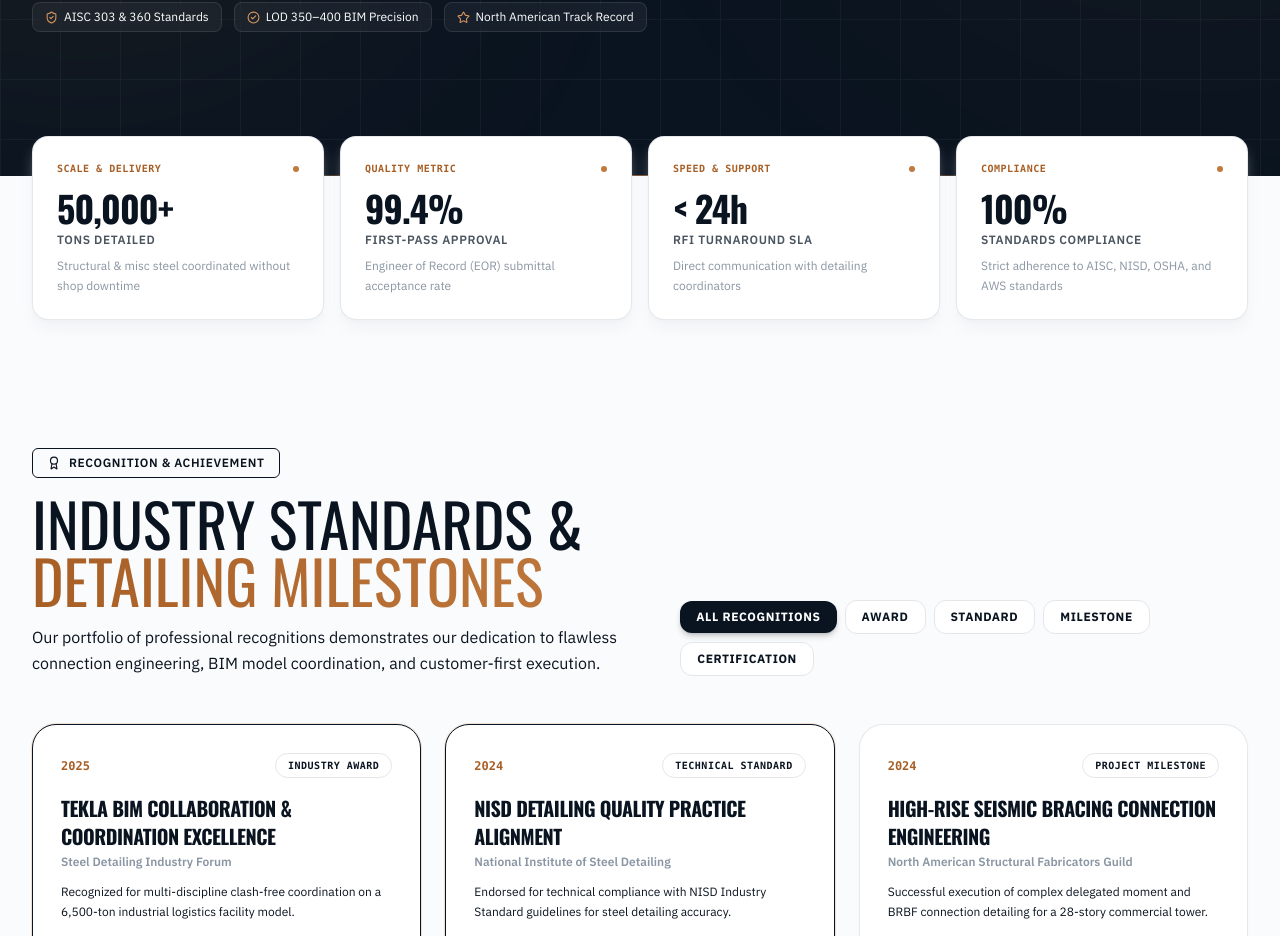
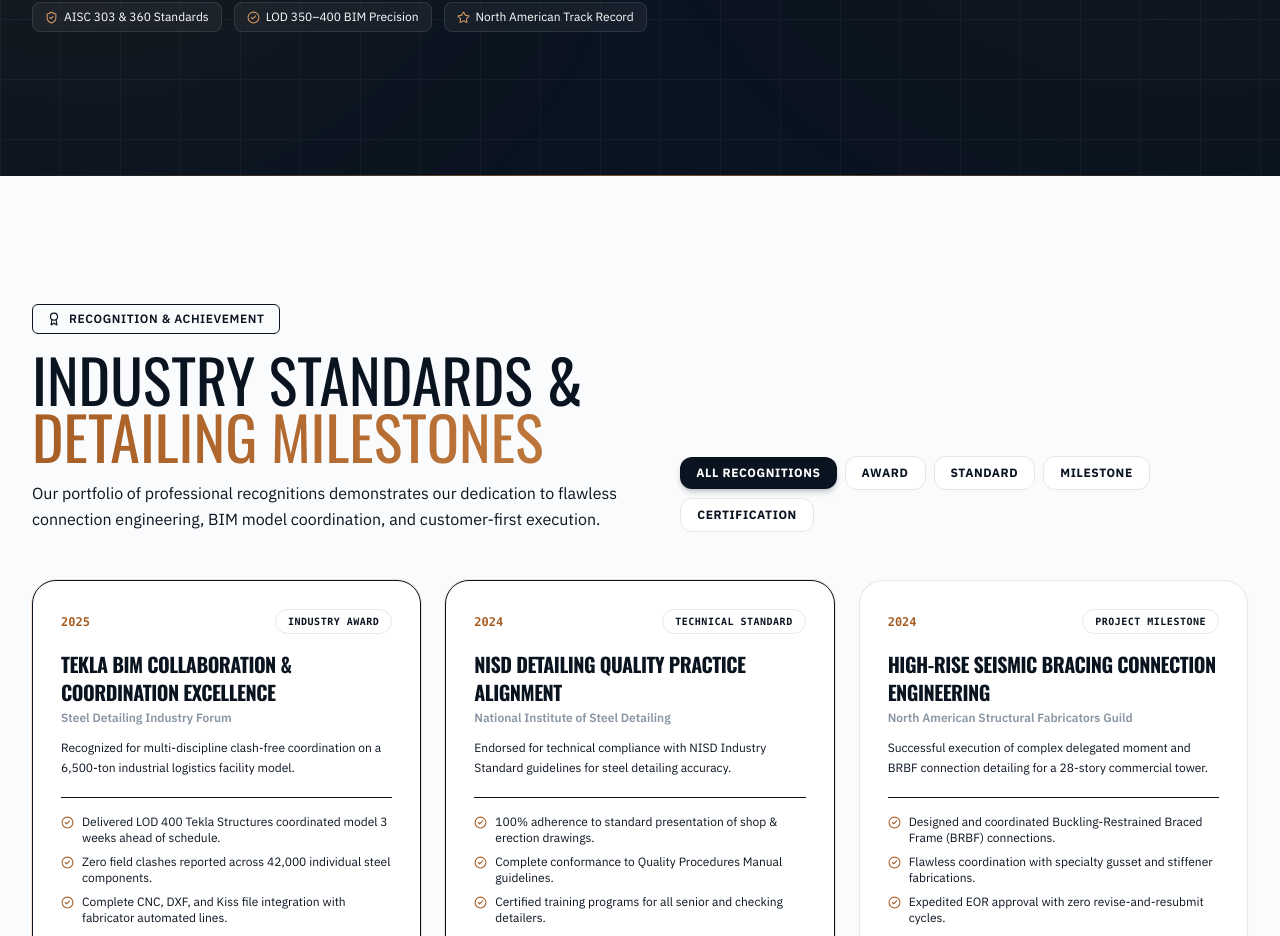
Before and after one commit to Tefinbose/kenz-client, a Next.js app: page /accolades in a window 1280 px wide. Shown: the part 871-1807 px from the top of the page. Built offline with nearby package versions, Linux system fonts and the light colour scheme; no server answers; the database is empty.

Commit message:
feat: add accolades page with dynamic data fetching and category filtering

```diff
--- a/app/accolades/page.tsx
+++ b/app/accolades/page.tsx
@@ -201,41 +201,7 @@ export default function AccoladesPage() {
         <div className="absolute bottom-0 left-0 h-px w-full bg-gradient-to-r from-transparent via-copper-500/60 to-transparent" />
       </section>
 
-      {/* ── 2. METRICS STRIP ────────────────────────────────────────────── */}
-      <section className="relative z-20 -mt-10 px-6 lg:px-8">
-        <div className="mx-auto max-w-7xl">
-          <div className="grid gap-4 sm:grid-cols-2 lg:grid-cols-4">
-            {data.metrics.map((metric, i) => (
-              <motion.div
-                key={metric.label}
-                initial={{ opacity: 0, y: 20 }}
-                whileInView={{ opacity: 1, y: 0 }}
-                viewport={{ once: true }}
-                transition={{ duration: 0.5, delay: i * 0.1 }}
-                className="relative overflow-hidden rounded-2xl border border-steel-200/90 bg-white p-6 shadow-lg shadow-steel-200/40 transition-all hover:-translate-y-1 hover:border-copper-300 hover:shadow-xl"
-              >
-                <div className="flex items-center justify-between">
-                  <span className="font-mono text-[10px] font-bold uppercase tracking-wider text-copper-600">
-                    {metric.badge}
-                  </span>
-                  <span className="h-1.5 w-1.5 rounded-full bg-copper-500" />
-                </div>
-                <p className="mt-3 font-display text-3xl font-bold tracking-tight text-navy-950 sm:text-4xl">
-                  {metric.value}
-                </p>
-                <p className="mt-1 text-xs font-semibold uppercase tracking-wider text-steel-700">
-                  {metric.label}
-                </p>
-                <p className="mt-2 text-xs leading-relaxed text-steel-500">
-                  {metric.subtext}
-                </p>
-              </motion.div>
-            ))}
-          </div>
-        </div>
-      </section>
-
-      {/* ── 3. RECOGNITION & ACHIEVEMENT SECTION ───────────────────────── */}
+      {/* ── 2. RECOGNITION & ACHIEVEMENT SECTION ───────────────────────── */}
       <section id="recognition-section" className="py-24 md:py-32">
         <div className="mx-auto max-w-7xl px-6 lg:px-8">
           {/* Section Header */}
```
